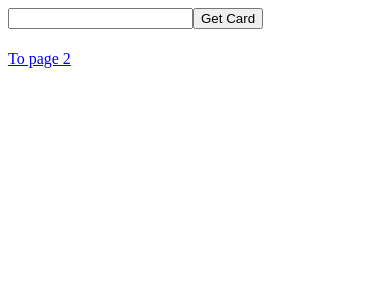
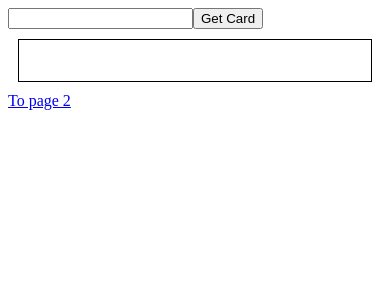
Before and after one commit to only-zover/ygo-project, a Vue app: page / in a window 390 px wide. Shown: the top 300 px of the page. Built offline with nearby package versions, Linux system fonts and the light colour scheme.

Commit message:
change path and add style

```diff
--- a/src/App.vue
+++ b/src/App.vue
@@ -3,39 +3,79 @@ import { ref } from 'vue'
 
 const API_URL = import.meta.env.VITE_BASE_URL
 const NAME_PATH = import.meta.env.VITE_NAME_PATH
-const card = ref({type: ''})
+const cards = ref({type: ''})
+const isMonsterCard = () => cards.value.type.includes('Monster');
 let cardInput = ''
 
-async function getCard() {
+async function fetchCardData(pathName) {
   try {
-    const response = await fetch(`${API_URL}${NAME_PATH}${cardInput}`)
+    const response = await fetch(`${API_URL}${pathName}${cardInput}`)
     const data = await response.json()
-    card.value = data["data"][0]
+    console.log(data["data"])
+    return data["data"]
   } catch (error) {
     console.error(error)
   }
 }
 
+async function getCardByName() {
+    cards.value = await fetchCardData(NAME_PATH)
+}
+
 function updateCardInput(event) {
-  const inputValue = event.target.value
+  cardInput = event.target.value
+}
 
-  if (inputValue.trim() !== '') {cardInput = inputValue}
-  else {cardInput = 'Mekk-Knight Avram'}
-}
+//
 </script>
 
 <template>
   <div>
     <input id="card-input" type="text" @input="updateCardInput" :value="cardInput">
-    <button @click="getCard">Get Card</button>
+    <button @click="getCardByName">Get Card</button>
   </div>
-  <div>
-    <h1>{{ card.name }}</h1>
-    <h2>{{ card.desc }}</h2>
-    <p v-if="card.type.includes('Monster')">ATK: {{ card.atk }} / DEF: {{ card.def }}</p>
-    <p>{{ card.race }} {{ card.type }}</p>
+  <div id="card-container">
+    <div v-for="card in cards" class="card-block">
+      <h1>{{ card.name }}</h1>
+      <p>{{ card.desc }}</p>
+      <span v-if="card.type !== undefined && card.type.includes('Monster')">ATK: {{ card.atk }} / DEF: {{ card.def }}</span>
+      <span>{{ card.race }} {{ card.type }}</span>
+    </div>
   </div>
   <div>
     <a href="./page2.vue">To page 2</a>
   </div>
 </template>
+
+<style>
+/* #card-container {
+  display: grid;
+  grid-template-columns: repeat(4, 1fr);
+} */
+
+#card-container {
+  display: grid;
+  grid-template-columns: repeat(auto-fill, minmax(25%, 1fr));
+  gap: 20px; /* Espaço entre as colunas */
+}
+
+/* Media query para ajustar o layout em telas menores */
+@media (max-width: 768px) {
+  #card-container {
+    grid-template-columns: repeat(auto-fill, minmax(50%, 1fr));
+  }
+}
+
+/* Media query para ajustar o layout em telas muito pequenas */
+@media (max-width: 480px) {
+  #card-container {
+    grid-template-columns: repeat(auto-fill, minmax(100%, 1fr));
+  }
+}
+
+.card-block {
+  border: 1px solid black;
+  margin: 10px;
+  padding: 10px;
+}
+</style>
```
Also changed, not shown: 1 other file (tests, documents, lock files or other folders).
